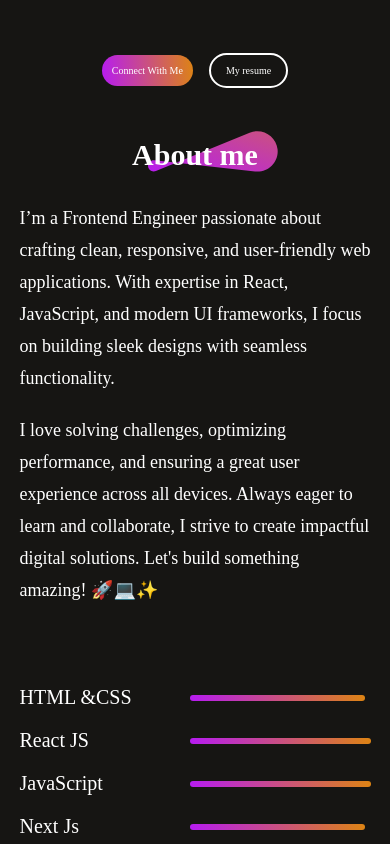
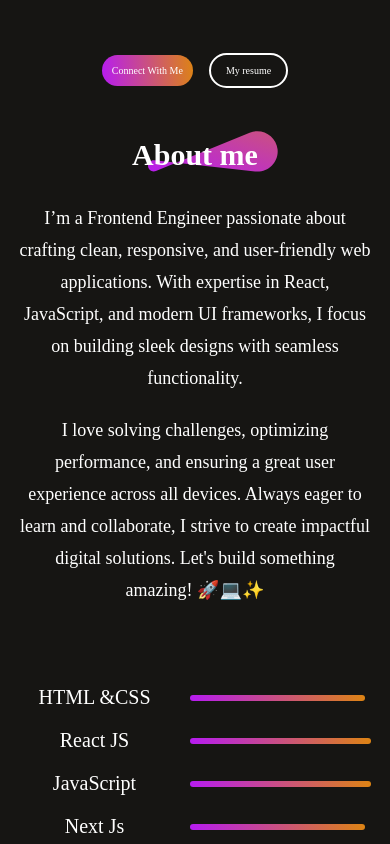
Before and after one commit to Elilaw179/eliportfolio, a React (Vite) app: page / in a window 390 px wide. Shown: the part 760-1604 px from the top of the page. Built offline with nearby package versions, Linux system fonts and the light colour scheme.

Commit message:
worked on the responsiveness adjusting some things again

```diff
--- a/src/components/About/About.css
+++ b/src/components/About/About.css
@@ -121,7 +121,7 @@
     align-items: start;
     width: 90%;
     align-items: center;
-    text-align: c;
+    text-align: center;
   }
 
   .about h1 {
--- a/src/components/Contact/Contact.css
+++ b/src/components/Contact/Contact.css
@@ -143,9 +143,11 @@
 
   .contact-left h1{
     font-size: 20px;
+    text-align: center;
   }
   .contact-left p{
     font-size: 18px;
+    text-align: center;
   }
   .contact-detail{
     gap: 20px;
--- a/src/components/Footer/Footer.css
+++ b/src/components/Footer/Footer.css
@@ -82,6 +82,8 @@
     /* margin: 50px; */
     margin: auto;
     padding: 10px;
+    align-items: center;
+
   }
 
   .footer-top-right {
@@ -112,7 +114,7 @@
   }
 
   .footer-top-left p {
-    font-size: 13px;
+    font-size: 18px !important;
   }
 
   .footer-top {
--- a/src/components/Hero/Hero.css
+++ b/src/components/Hero/Hero.css
@@ -91,8 +91,6 @@
   .hero-action{
     gap: 16px;
     font-size: 18px;
-    /* font-weight: 500;
-    margin-bottom: 50px; */
     margin: auto;
 
   }
```
Also changed, not shown: 1 other file (tests, documents, lock files or other folders).
